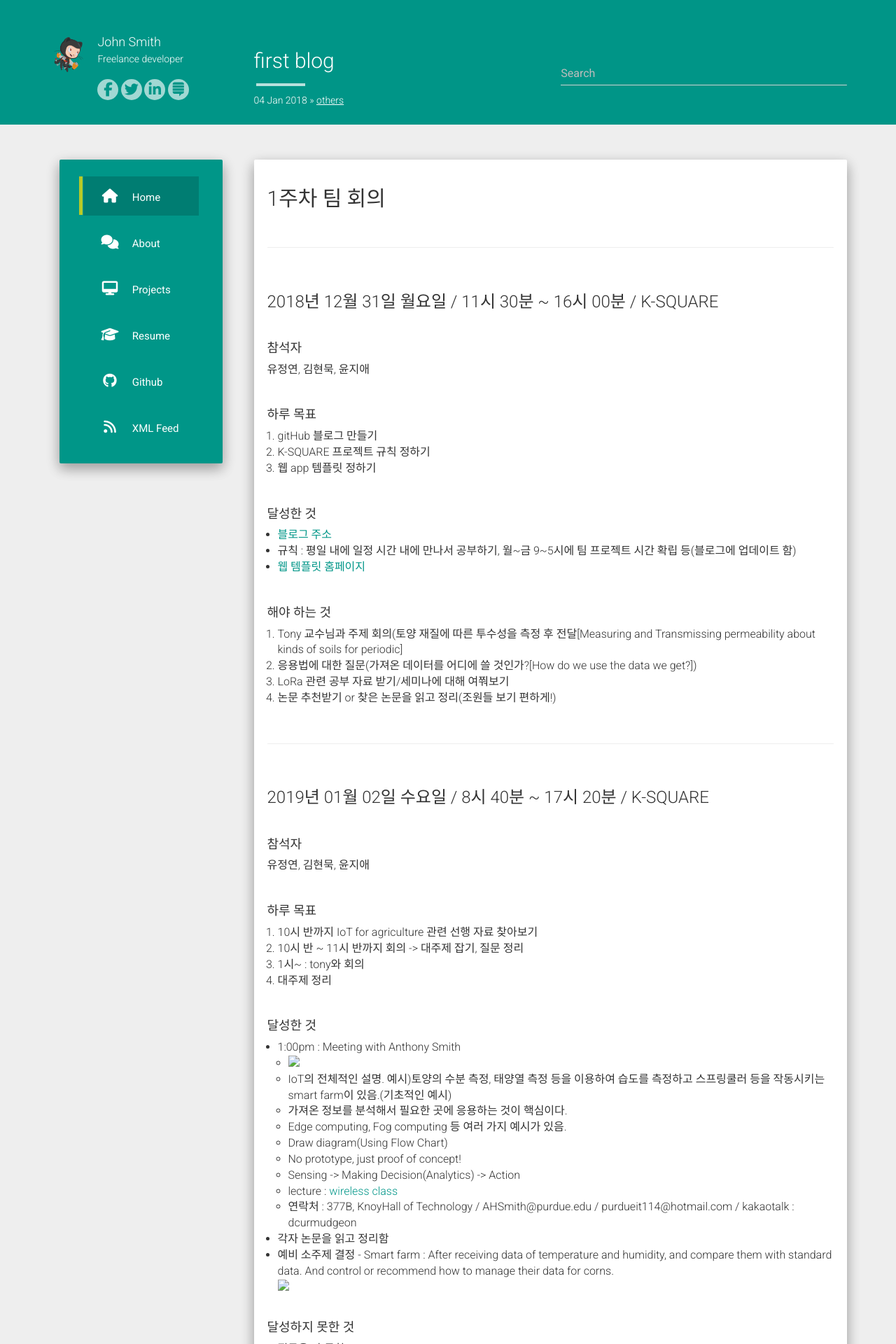
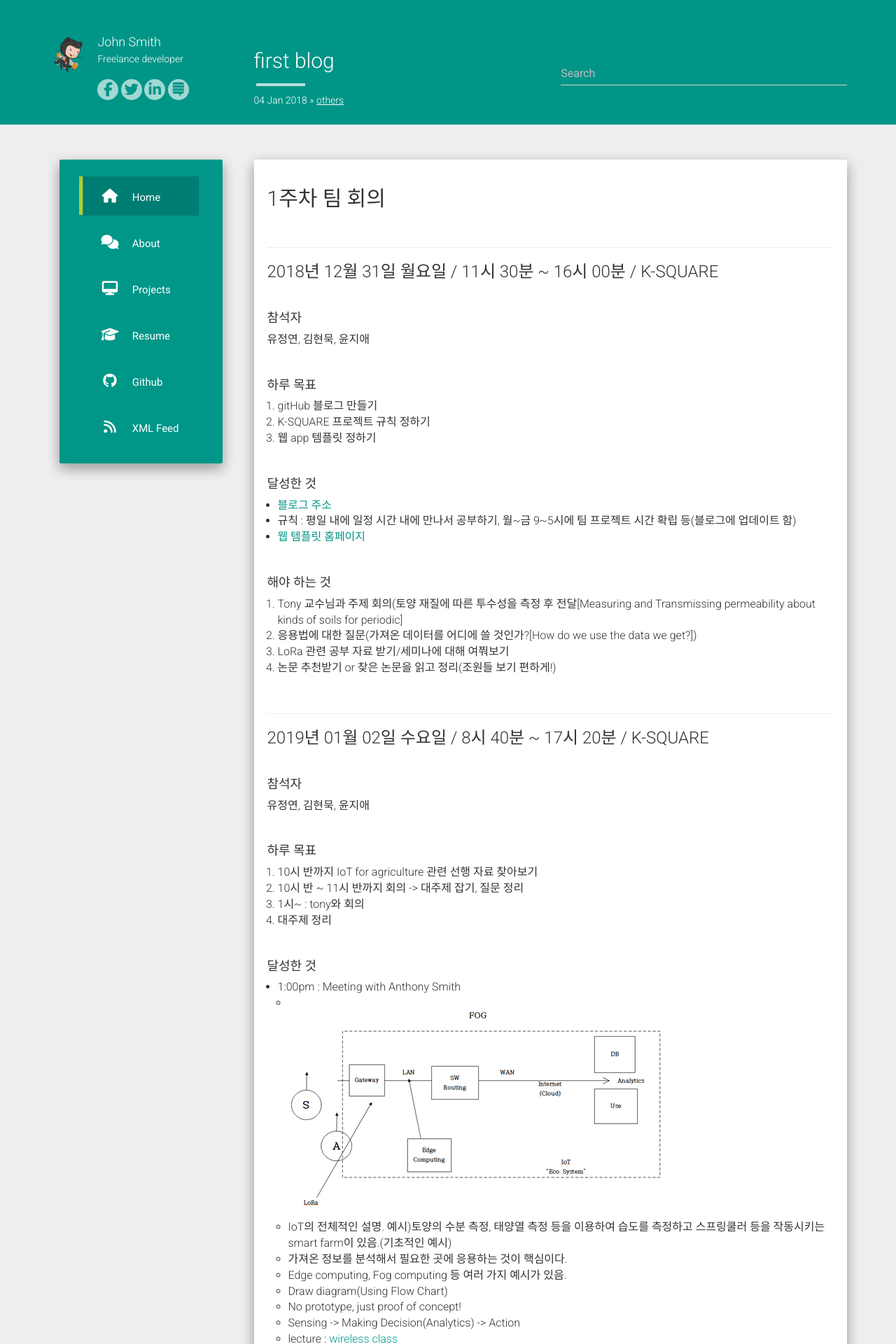
Before and after one commit to codeasashu/hcz-jekyll-blog, a Jekyll site: the page built from _posts/2018-01-04-first blog.md, in a window 1280 px wide. Shown: the top 1920 px of the page at 70% size. Built offline with Jekyll 4.4.1, drawn with Linux system fonts in a browser that asks for light colours; nearby versions of some CDN libraries; comment, search, counter and statistics services are not loaded.

Commit message:
viewed images

```diff
--- a/_posts/2018-01-04-first blog.md
+++ b/_posts/2018-01-04-first blog.md
@@ -8,7 +8,6 @@ categories: others
 <h2>1주차 팀 회의</h2>
 <br>
 <hr />
-<br>
 <h3>2018년 12월 31일 월요일 / 11시 30분 ~ 16시 00분 / K-SQUARE </h3>
 <br>
 <h4>참석자</h4>
@@ -37,7 +36,6 @@ categories: others
 </ol>
 <br>
 <hr />
-<br>
 <h3>2019년 01월 02일 수요일 / 8시 40분 ~ 17시 20분 / K-SQUARE </h3>
 <br>
 <h4>참석자</h4>
@@ -55,7 +53,7 @@ categories: others
 <ul>
 <li>1:00pm : Meeting with Anthony Smith
 <ul>
-<li><img src="../static/img/FOG.png"></li>
+<li><img src="/static/img/FOG.png"></li>
 <li>IoT의 전체적인 설명. 예시)토양의 수분 측정, 태양열 측정 등을 이용하여 습도를 측정하고 스프링쿨러 등을 작동시키는 smart farm이 있음.(기초적인 예시)</li>
 <li>가져온 정보를 분석해서 필요한 곳에 응용하는 것이 핵심이다.</li>
 <li>Edge computing, Fog computing 등 여러 가지 예시가 있음.</li>
@@ -68,7 +66,7 @@ categories: others
 </li>
 <li>각자 논문을 읽고 정리함</li>
 <li>예비 소주제 결정 - Smart farm : After receiving data of temperature and humidity, and compare them with standard data. And control or recommend how to manage their data for corns.<br>
-<img src="static/img/structure chart.png"></li>
+<img src="/static/img/structure chart.png"></li>
 </ul>
 <br>
 <h4>달성하지 못한 것</h4>
@@ -94,6 +92,5 @@ categories: others
 </ol>
 <br>
 <hr />
-<br>
 
 _ _ _
```
